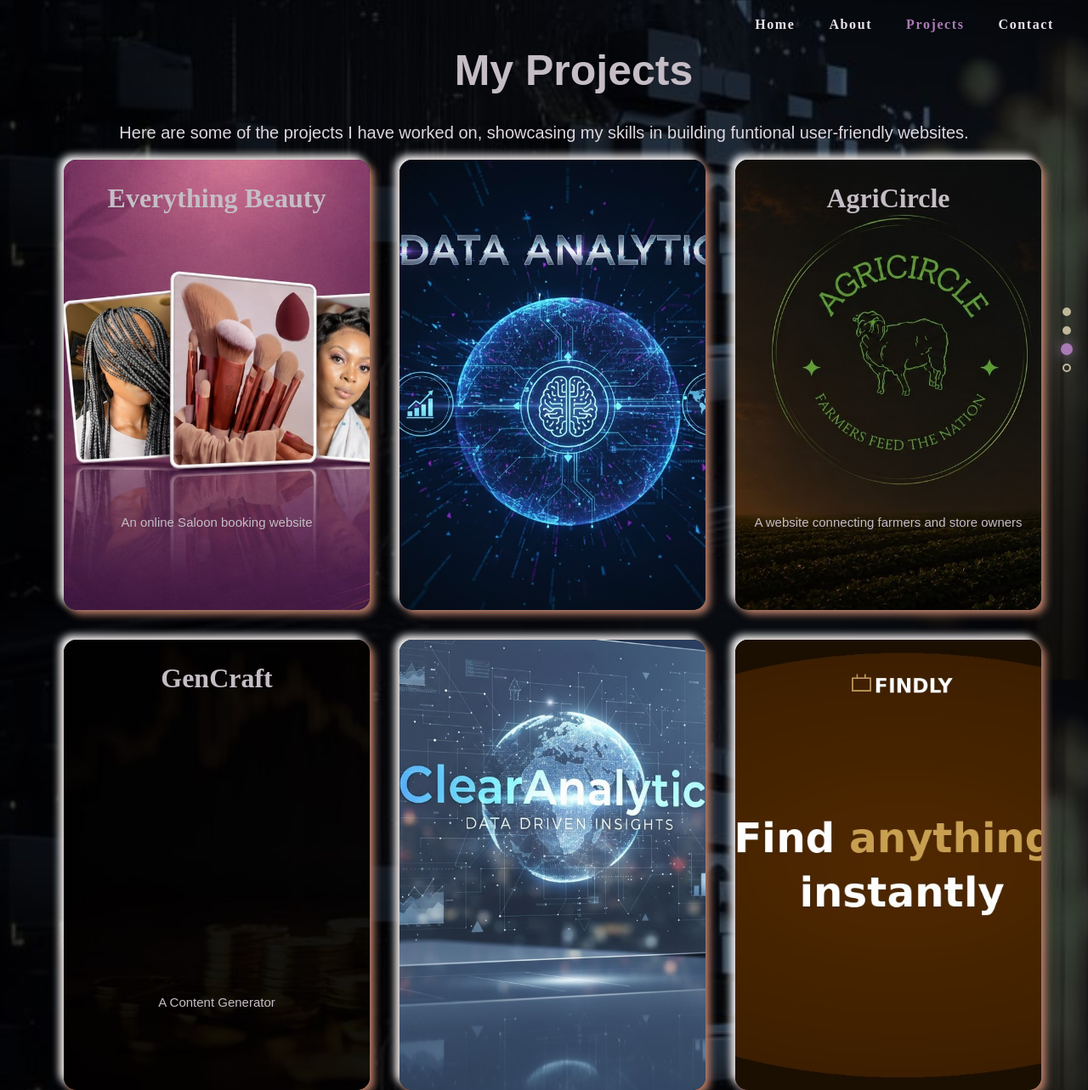
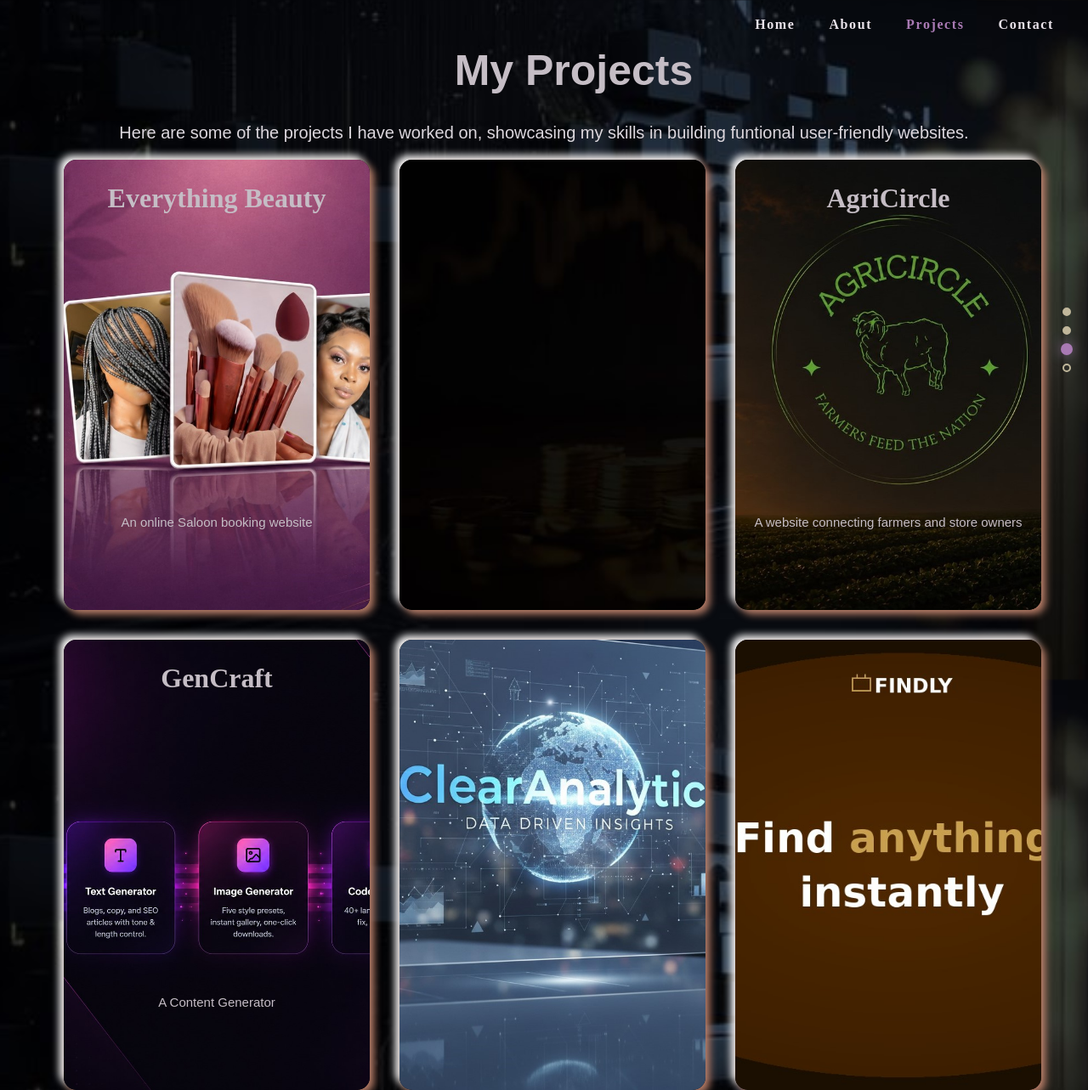
Before and after one commit to Sharon-software/Portfolio, a React (Vite) app in the folder my-app/: page /projects in a window 1280 px wide. Shown: the whole page at 85% size. Built offline with nearby package versions, Linux system fonts and the light colour scheme.

Commit message:
updated styles

```diff
--- a/my-app/src/index.css
+++ b/my-app/src/index.css
@@ -527,12 +527,12 @@
 }
 
 .front-page3 {
-  background-image: url("./Pictures/bbbg.jpg");
+  background-image: url("./Pictures/gcbg.jpeg");
   background-size: cover;
 }
 
 .front-page4 {
-  background-image: url("./Pictures/dataanalysis.jpeg");
+  background-image: url("./Pictures/bbbg.jpg");
   background-size: cover;
 }
 .front-page5 {
@@ -601,10 +601,10 @@
   text-align: center;
 }
 .back-page3{
-background-color: rgb(94, 90, 66);
+background-color: rgb(116, 76, 139);
   color: #d6e2e4;
   transform: rotateY(180deg);
-  box-shadow: 0 20px 40px rgb(195, 197, 195);
+  box-shadow: 0 20px 40px rgb(156, 160, 156);
 
   display: flex;
   justify-content: center;
@@ -613,8 +613,8 @@
   text-align: center;
 }
 .back-page4 {
- background-color: rgb(130, 167, 221);
-  color: #d9eaeb;
+ background-color: rgb(75, 73, 63);
+  color: #eff0d4;
   transform: rotateY(180deg);
   box-shadow: 0 20px 40px rgb(156, 160, 156);
 
```
